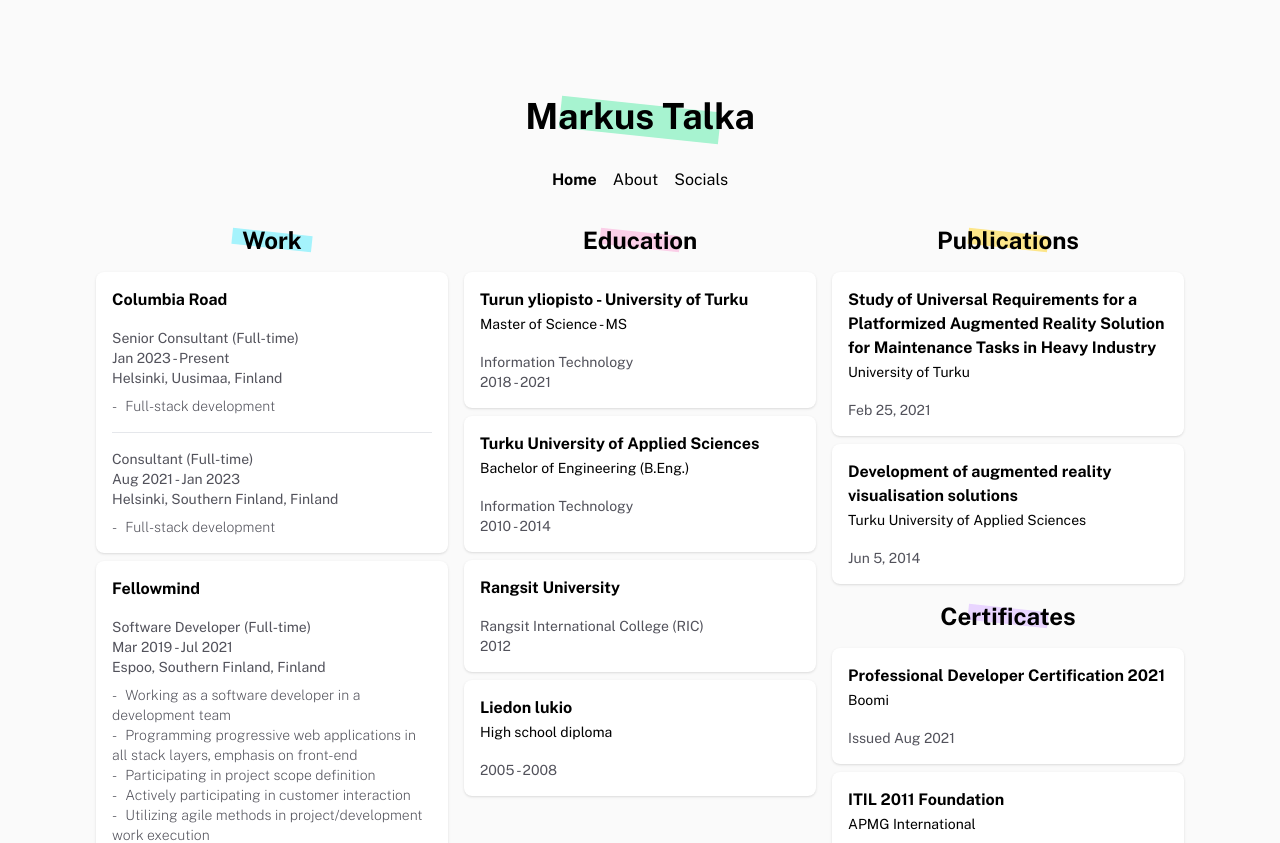
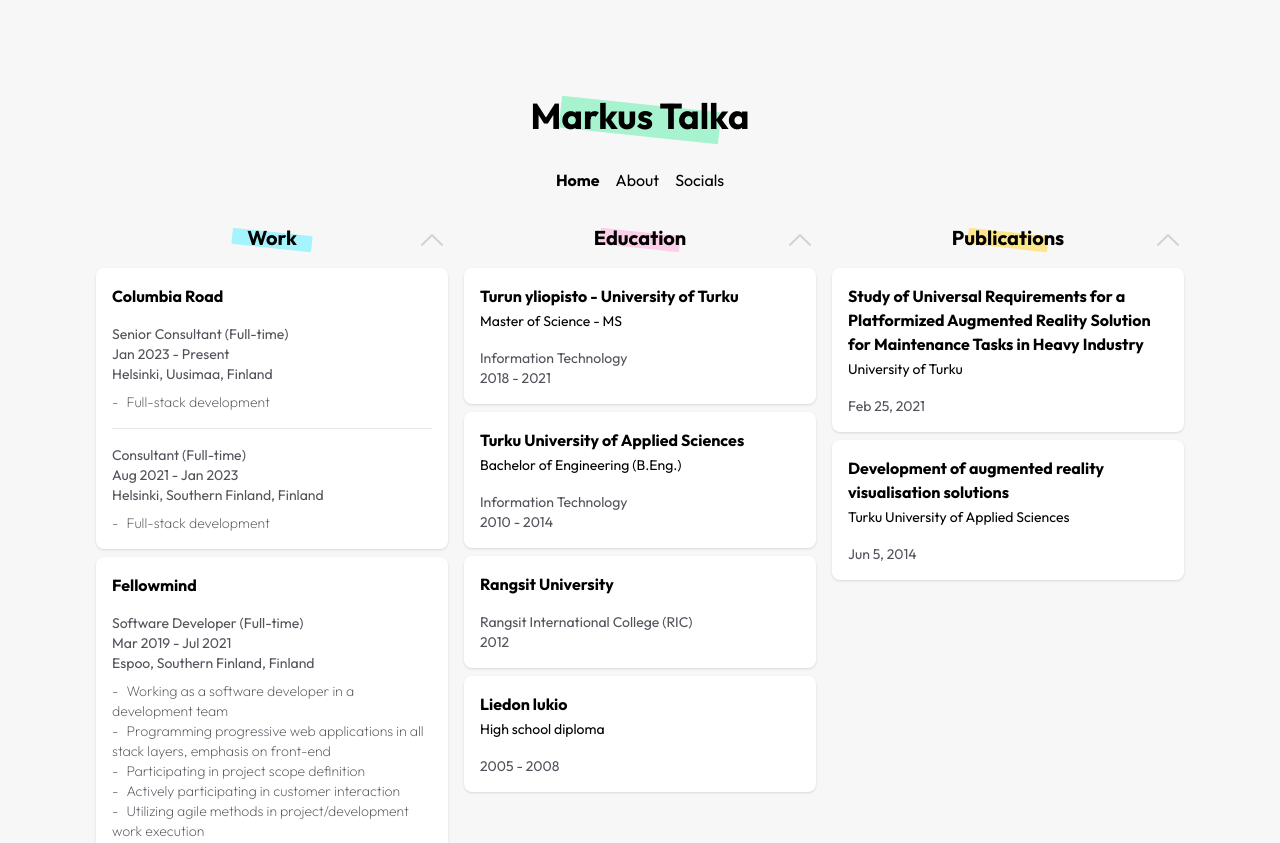
Before and after one commit to mtalka/2024-personal, a Next.js app: page / in a window 1280 px wide. Shown: the top 843 px of the page. Built offline with nearby package versions, Linux system fonts and the light colour scheme.

Commit message:
Collapsible sections, font change

```diff
--- a/app/about/page.tsx
+++ b/app/about/page.tsx
@@ -2,10 +2,10 @@
   return (
     <div className="max-w-96 flex flex-col gap-4">
       <header className="relative w-full flex justify-center">
-        <h2 className="text-2xl z-10 font-bold ">Briefly about me</h2>
-        <div className="absolute z-0 rotate-6 translate-y-2 w-36 h-4 bg-sky-200"></div>
+        <h2 className="text-xl z-10 font-bold ">Briefly about me</h2>
+        <div className="absolute z-0 rotate-6 translate-y-2 w-24 h-4 bg-sky-200"></div>
       </header>
-      <div className="flex flex-col gap-4">
+      <div className="flex flex-col gap-4 font-light">
         <p>
           Hello friend, welcome to my humble website. I am Markus Talka, a
           software developer and software industry professional, currently
--- /dev/null
+++ b/app/components/section.tsx
@@ -0,0 +1,39 @@
+"use client";
+
+import { useState } from "react";
+
+type SectionProps = {
+  titleElement: React.ReactNode;
+  children: React.ReactNode;
+};
+
+export default function Section({ titleElement, children }: SectionProps) {
+  // Let's make a dropdown for the section, if we click on the header, it will show the children
+  // We will use the useState hook to keep track of the dropdown state
+
+  const [isDropdownOpen, setIsDropdownOpen] = useState(true);
+
+  // We will toggle the dropdown state when the header is clicked
+  const handleDropdownClick = () => {
+    setIsDropdownOpen(!isDropdownOpen);
+  };
+
+  return (
+    <div className="flex flex-col gap-4 min-w-64">
+      <header
+        className="relative w-full flex justify-center cursor-pointer"
+        onClick={handleDropdownClick}
+      >
+        {titleElement}
+        <div
+          className={`absolute text-zinc-300 right-0 h-8 w-8 flex items-center justify-center transform transition-transform duration-300 ${
+            isDropdownOpen ? "rotate-0" : "rotate-180"
+          }`}
+        ><svg data-slot="icon" fill="none" stroke-width="1.5" stroke="currentColor" viewBox="0 0 24 24" xmlns="http://www.w3.org/2000/svg" aria-hidden="true">
+        <path stroke-linecap="round" stroke-linejoin="round" d="m4.5 15.75 7.5-7.5 7.5 7.5"></path>
+      </svg></div>
+      </header>
+      {isDropdownOpen && <ul className="flex flex-col gap-2">{children}</ul>}
+    </div>
+  );
+}
--- a/app/globals.css
+++ b/app/globals.css
@@ -8,7 +8,7 @@
 
 body {
   color: rgb(var(--foreground-rgb));
-  background: #fafafa;
+  background: #f7f7f7;
 }
 
 @layer utilities {
--- a/app/layout.tsx
+++ b/app/layout.tsx
@@ -1,10 +1,10 @@
 import type { Metadata } from "next";
 import "./globals.css";
 import Nav from "./components/nav";
-import { Public_Sans
+import { Outfit
 } from 'next/font/google'
 
-const publicSans = Public_Sans
+const outfit = Outfit
 ({
   weight: ['100','200','300','400', '700'],
   subsets: ['latin'],
@@ -23,7 +23,7 @@
   return (
     <html lang="en">
       <body
-        className={`${publicSans.className} flex min-h-screen flex-col items-center gap-8 p-4 pt-12 lg:p-24`}
+        className={`${outfit.className} flex min-h-screen flex-col items-center gap-8 p-4 pt-12 lg:p-24`}
       >
         <header className="relative w-full flex justify-center">
           <h1 className="text-4xl z-10 font-bold">Markus Talka</h1>
--- a/app/page.tsx
+++ b/app/page.tsx
@@ -1,16 +1,18 @@
-
 import Card from "./components/card";
+import Section from "./components/section";
 import workData from "./data.json";
 
 export default function Home() {
   return (
     <div className="grid sm:grid-cols-2 xl:grid-cols-3 gap-4">
-      <div className="flex flex-col gap-4">
-        <header className="relative w-full flex justify-center">
-          <h2 className="text-2xl z-10 font-bold ">Work</h2>
+      <Section
+        titleElement={
+          <>
+            <h2 className="text-xl z-10 font-bold">Work</h2>
             <div className="absolute z-0 rotate-6 translate-y-2 w-20 h-4 bg-cyan-200"></div>
-        </header>
-        <ul className="flex flex-col gap-2">
+          </>
+        }
+      >
         {workData.workExperience.map((experience, index) => (
           <li key={index}>
             <Card title={experience.company}>
@@ -28,7 +30,10 @@
                     <ul className="pt-2 font-extralight list-inside">
                       {position.responsibilities.map(
                         (responsibility, respIndex) => (
-                          <li key={respIndex}><span className="mr-2">-</span>{responsibility}</li>
+                          <li key={respIndex}>
+                            <span className="mr-2">-</span>
+                            {responsibility}
+                          </li>
                         )
                       )}
                     </ul>
@@ -38,14 +43,15 @@
             </Card>
           </li>
         ))}
-        </ul>
-      </div>
-      <div className="flex flex-col gap-4">
-        <header className="relative w-full flex justify-center">
-          <h2 className="text-2xl z-10 font-bold">Education</h2>
+      </Section>
+      <Section
+        titleElement={
+          <>
+            <h2 className="text-xl z-10 font-bold">Education</h2>
             <div className="absolute z-0 rotate-6 translate-y-2 w-20 h-4 bg-pink-200 "></div>
-        </header>
-        <ul className="flex flex-col gap-2">
+          </>
+        }
+      >
         {workData.education.map((education, index) => (
           <li key={index}>
             <Card title={education.institution} subtitle={education.degree}>
@@ -58,20 +64,18 @@
             </Card>
           </li>
         ))}
-        </ul>
-      </div>
-      <div className="flex flex-col gap-4">
-        <header className="relative w-full flex justify-center">
-          <h2 className="text-2xl z-10 font-bold">Publications</h2>
+      </Section>
+      <Section
+        titleElement={
+          <>
+            <h2 className="text-xl z-10 font-bold">Publications</h2>
             <div className="absolute z-0 rotate-6 translate-y-2 w-20 h-4 bg-amber-200 "></div>
-        </header>
-        <ul className="flex flex-col gap-2">
+          </>
+        }
+      >
         {workData.publications.map((publication, index) => (
           <li key={index}>
-              <Card
-                title={publication.title}
-                subtitle={publication.institution}
-              >
+            <Card title={publication.title} subtitle={publication.institution}>
               <div className="divide-y">
                 <div className="pt-4 first:pt-0 pb-4 last:pb-0">
                   <p>{publication.date}</p>
@@ -80,18 +84,18 @@
             </Card>
           </li>
         ))}
-        </ul>
-        <header className="relative w-full flex justify-center">
-          <h2 className="text-2xl z-10 font-bold">Certificates</h2>
+      </Section>
+      <Section
+        titleElement={
+          <>
+            <h2 className="text-xl z-10 font-bold">Certificates</h2>
             <div className="absolute z-0 rotate-6 translate-y-2 w-20 h-4 bg-purple-200 "></div>
-        </header>
-        <ul className="flex flex-col gap-2">
+          </>
+        }
+      >
         {workData.certificates.map((certificate, index) => (
           <li key={index}>
-              <Card
-                title={certificate.title}
-                subtitle={certificate.institution}
-              >
+            <Card title={certificate.title} subtitle={certificate.institution}>
               <div className="divide-y">
                 <div className="pt-4 first:pt-0 pb-4 last:pb-0">
                   <p>{certificate.date}</p>
@@ -100,8 +104,7 @@
             </Card>
           </li>
         ))}
-        </ul>
-      </div>
+      </Section>
     </div>
   );
 }
--- a/next.config.mjs
+++ b/next.config.mjs
@@ -12,7 +12,7 @@
      *
      * @see https://nextjs.org/docs/app/api-reference/next-config-js/basePath
      */
-    basePath: "/nextjs-github-pages",
+    basePath: "/2024-personal",
 
     /**
      * Disable server-based image optimization. Next.js does not support
```
Lines whose indentation alone changed are shown as unchanged.
